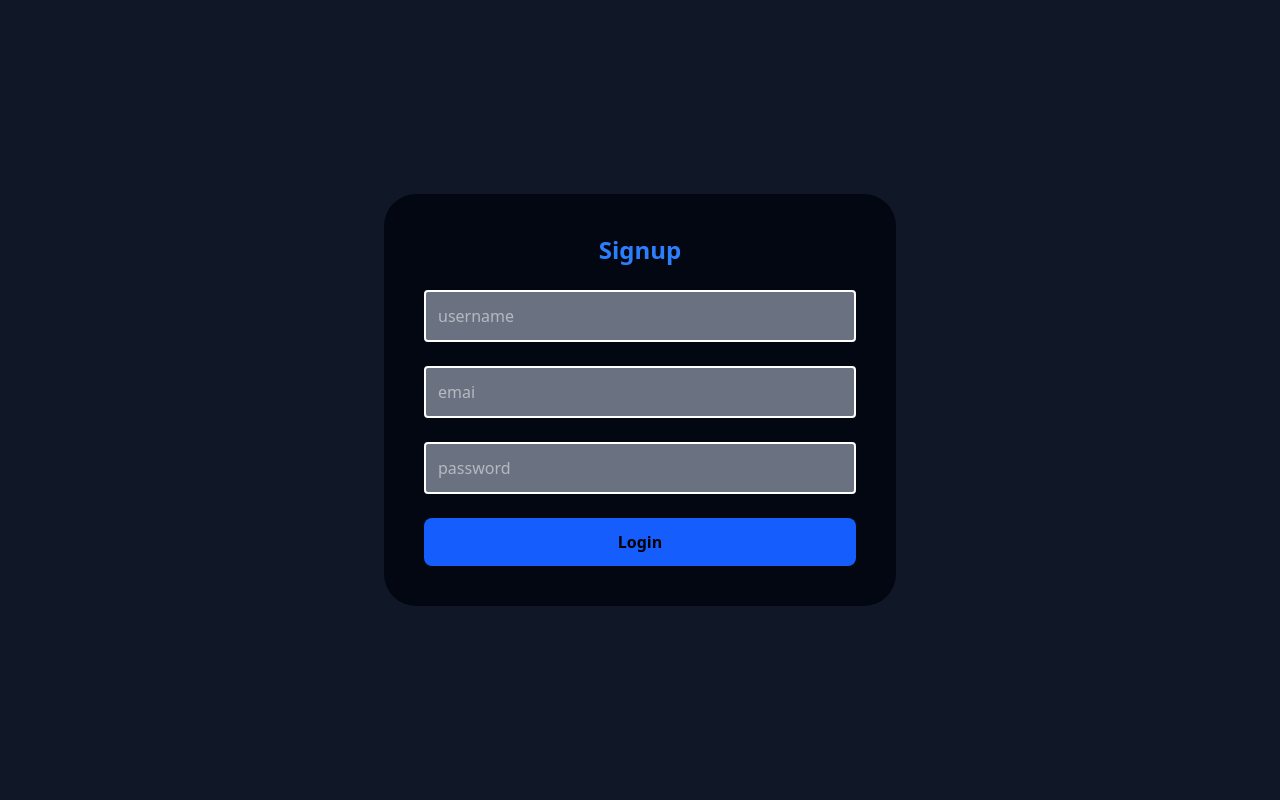
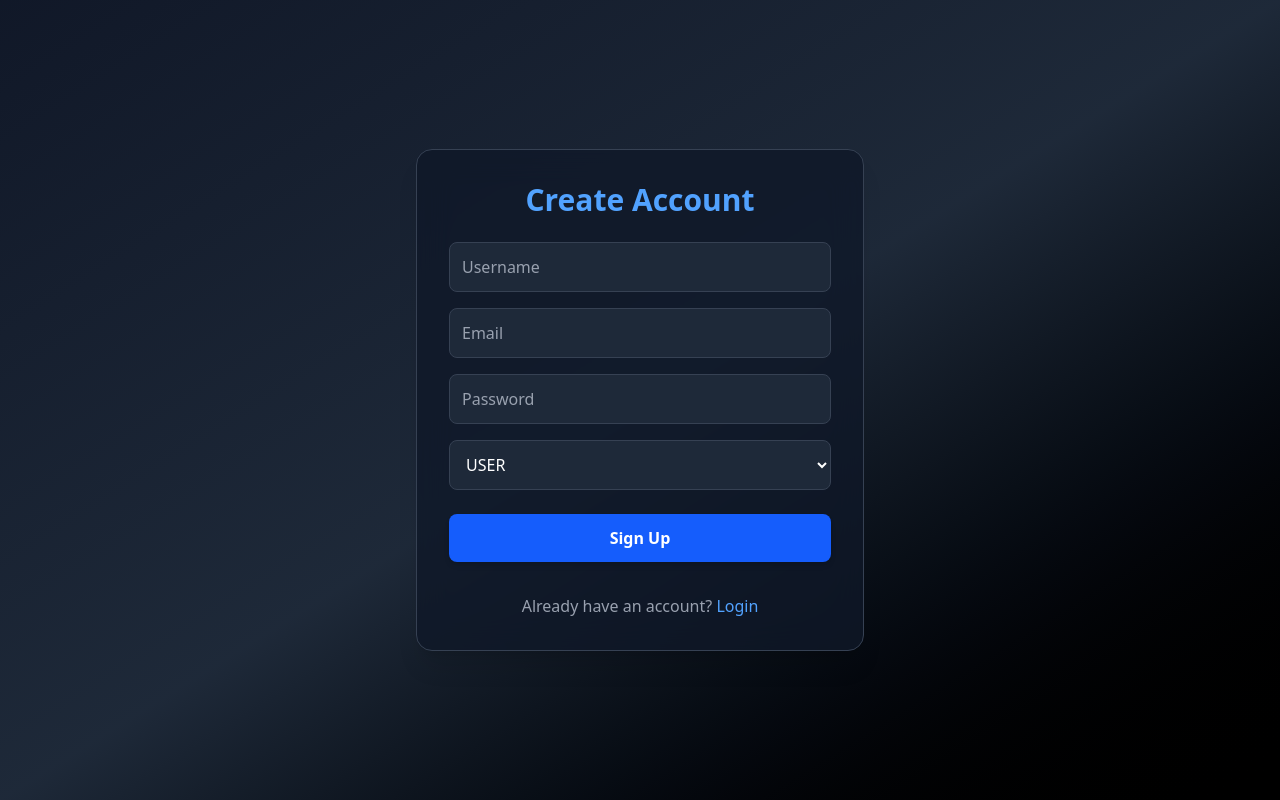
Before and after one commit to klaus-0-0/shop, a React (Vite) app in the folder frontend/: page / in a window 1280 px wide. Built offline with nearby package versions, Linux system fonts and the light colour scheme.

Commit message:
Update Signup.jsx

```diff
--- a/frontend/src/authentication/Signup.jsx
+++ b/frontend/src/authentication/Signup.jsx
@@ -1,10 +1,7 @@
-import React, { useEffect } from "react";
-import { useState } from "react";
-import axios from "axios"
-import { data } from "react-router-dom";
+import React, { useState } from "react";
+import axios from "axios";
 import config from "../config";
 import { useNavigate } from "react-router-dom";
-
 
 const Signup = () => {
   const [username, setUsername] = useState("");
@@ -14,37 +11,74 @@ const Signup = () => {
 
   const navigate = useNavigate();
 
-
   const handleSignup = async () => {
     try {
-            const response = await axios.post(`${config.apiUrl}/Signup`, {
-                username,
-                email,
-                password,
-                role
-            }, {
-                withCredentials: true
-            });
-            console.log(response)
+      const response = await axios.post(
+        `${config.apiUrl}/Signup`,
+        { username, email, password, role },
+        { withCredentials: true }
+      );
+      console.log(response);
       navigate("/Dashboard");
     } catch (error) {
-            console.log("signup failed", error)
+      console.log("signup failed", error);
     }
-    }
+  };
 
   return (
-        <div className="min-h-screen bg-gray-900 flex flex-col items-center justify-center">
-            <div className="flex flex-col bg-gray-950 p-10 gap-6 rounded-4xl w-full max-w-lg">
-                <h1 className="font-bold text-blue-500 text-2xl flex flex-col items-center gap-3 ">Signup</h1>
-                <input className="w-full p-3  text-white bg-gray-500 border-2 rounded-sm" onChange={(e) => setUsername(e.target.value)} placeholder="username" />
-                <input className="w-full p-3  text-white bg-gray-500 border-2 rounded-sm" onChange={(e) => setEmail(e.target.value)} placeholder="emai" />
-                <input className="w-full p-3  text-white bg-gray-500 border-2 rounded-sm" type="password" onChange={(e) => setPasword(e.target.value)} placeholder="password" />
-{/*                 <input className="w-full p-3  text-white bg-gray-500 border-2 rounded-sm" onChange={(e) => setRole(e.target.value)} placeholder="role" />
-                <button className="bg-blue-600 cursor-pointer p-3 rounded-lg font-bold hover:bg-blue-800 transition duration-300" onClick={handleSignup}>Signup</button> */}
-                <button className="bg-blue-600 cursor-pointer p-3 rounded-lg font-bold hover:bg-blue-800 transition duration-300" onClick={()=>navigate("/Login")}>Login</button>
+    <div className="min-h-screen flex items-center justify-center bg-gradient-to-br from-gray-900 via-gray-800 to-black px-4">
+      <div className="w-full max-w-md bg-gray-900/80 backdrop-blur-lg p-8 rounded-2xl shadow-xl border border-gray-700">
+        <h1 className="text-3xl font-extrabold text-center text-blue-400 mb-6">
+          Create Account
+        </h1>
+        <div className="flex flex-col gap-4">
+          <input
+            className="w-full p-3 rounded-lg bg-gray-800 text-white placeholder-gray-400 border border-gray-700 focus:outline-none focus:ring-2 focus:ring-blue-500"
+            onChange={(e) => setUsername(e.target.value)}
+            placeholder="Username"
+          />
+          <input
+            className="w-full p-3 rounded-lg bg-gray-800 text-white placeholder-gray-400 border border-gray-700 focus:outline-none focus:ring-2 focus:ring-blue-500"
+            onChange={(e) => setEmail(e.target.value)}
+            placeholder="Email"
+          />
+          <input
+            type="password"
+            className="w-full p-3 rounded-lg bg-gray-800 text-white placeholder-gray-400 border border-gray-700 focus:outline-none focus:ring-2 focus:ring-blue-500"
+            onChange={(e) => setPasword(e.target.value)}
+            placeholder="Password"
+          />
+
+          {/* Role Selector */}
+          <select
+            className="w-full p-3 rounded-lg bg-gray-800 text-white border border-gray-700 focus:outline-none focus:ring-2 focus:ring-blue-500"
+            value={role}
+            onChange={(e) => setRole(e.target.value)}
+          >
+            <option value="USER">USER</option>
+            <option value="ADMIN">ADMIN</option>
+          </select>
+
+          <button
+            className="w-full py-3 mt-2 rounded-lg bg-blue-600 text-white font-semibold hover:bg-blue-700 transition duration-300 shadow-md"
+            onClick={handleSignup}
+          >
+            Sign Up
+          </button>
+
+          <p className="text-center text-gray-400 mt-4">
+            Already have an account?{" "}
+            <span
+              className="text-blue-400 hover:underline cursor-pointer"
+              onClick={() => navigate("/Login")}
+            >
+              Login
+            </span>
+          </p>
         </div>
       </div>
-    )
-}
+    </div>
+  );
+};
 
 export default Signup;
```
Lines whose indentation alone changed are shown as unchanged.
